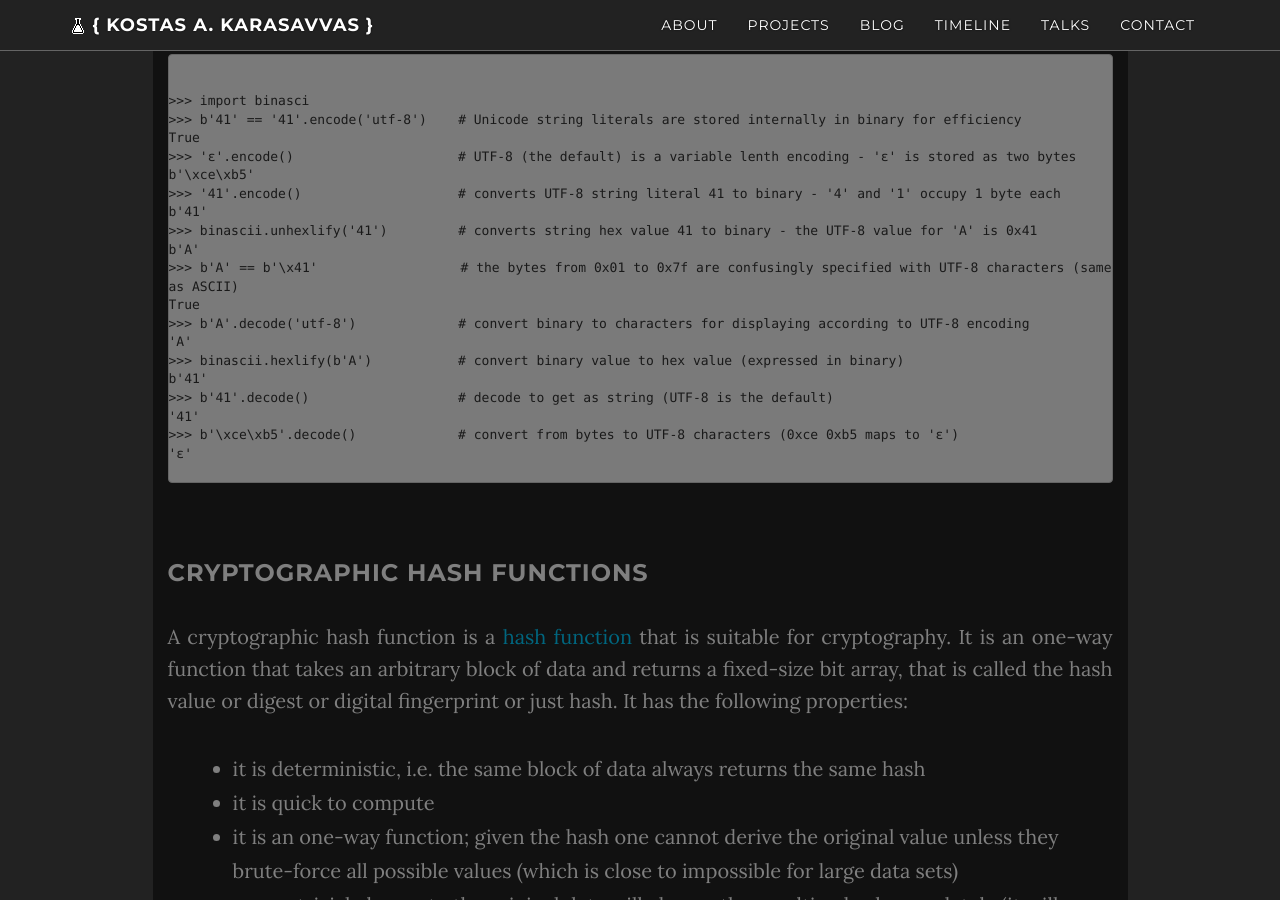
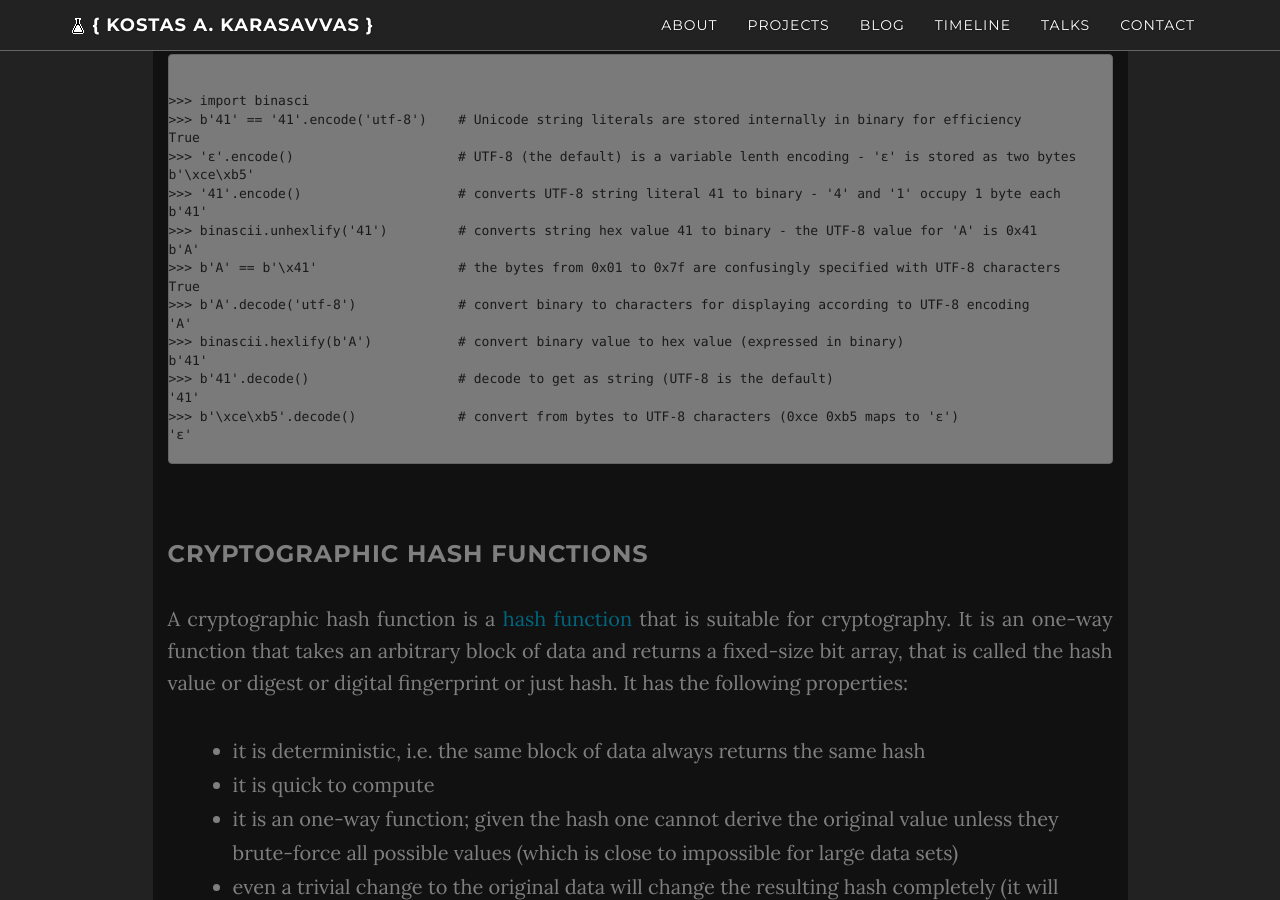
Before and after one commit to karask/karask.github.io, a Jekyll site: the page built from _posts/2020-02-24-bitcoin-technical-fundamentals.md, in a window 1280 px wide and 900 px high, scrolled down 2540 px. Built offline with Jekyll 4.4.1, drawn with Linux system fonts in a browser that asks for light colours; nearby versions of some CDN libraries; comment, search, counter and statistics services are not loaded; a style sheet for code colours, icons or effects is not loaded.

Commit message:
no mentioning of ASCII

```diff
--- a/_posts/2020-02-24-bitcoin-technical-fundamentals.md
+++ b/_posts/2020-02-24-bitcoin-technical-fundamentals.md
@@ -66,7 +66,7 @@
 b'41'
 >>> binascii.unhexlify('41')         # converts string hex value 41 to binary - the UTF-8 value for 'A' is 0x41
 b'A'
->>> b'A' == b'\x41'                  # the bytes from 0x01 to 0x7f are confusingly specified with UTF-8 characters (same as ASCII)
+>>> b'A' == b'\x41'                  # the bytes from 0x01 to 0x7f are confusingly specified with UTF-8 characters
 True
 >>> b'A'.decode('utf-8')             # convert binary to characters for displaying according to UTF-8 encoding
 'A'
```
